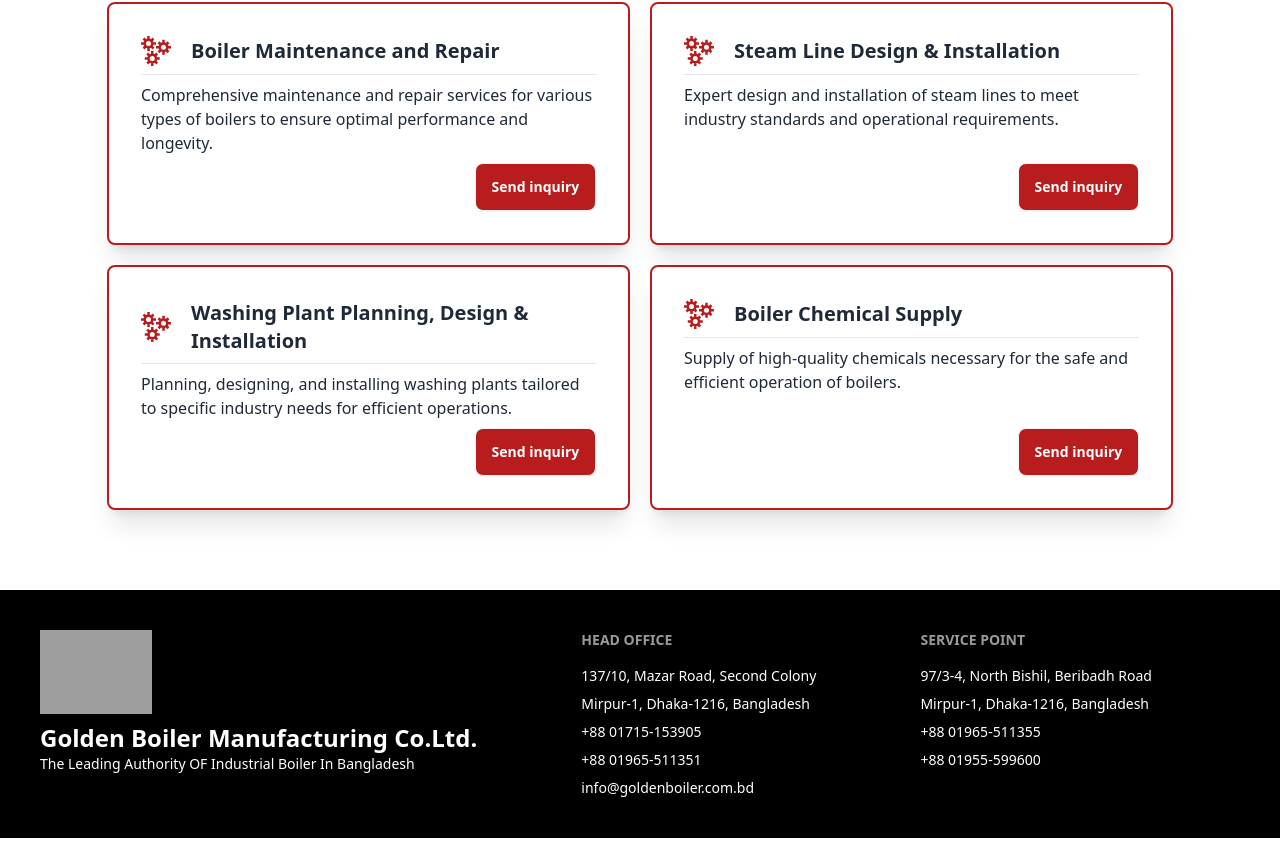
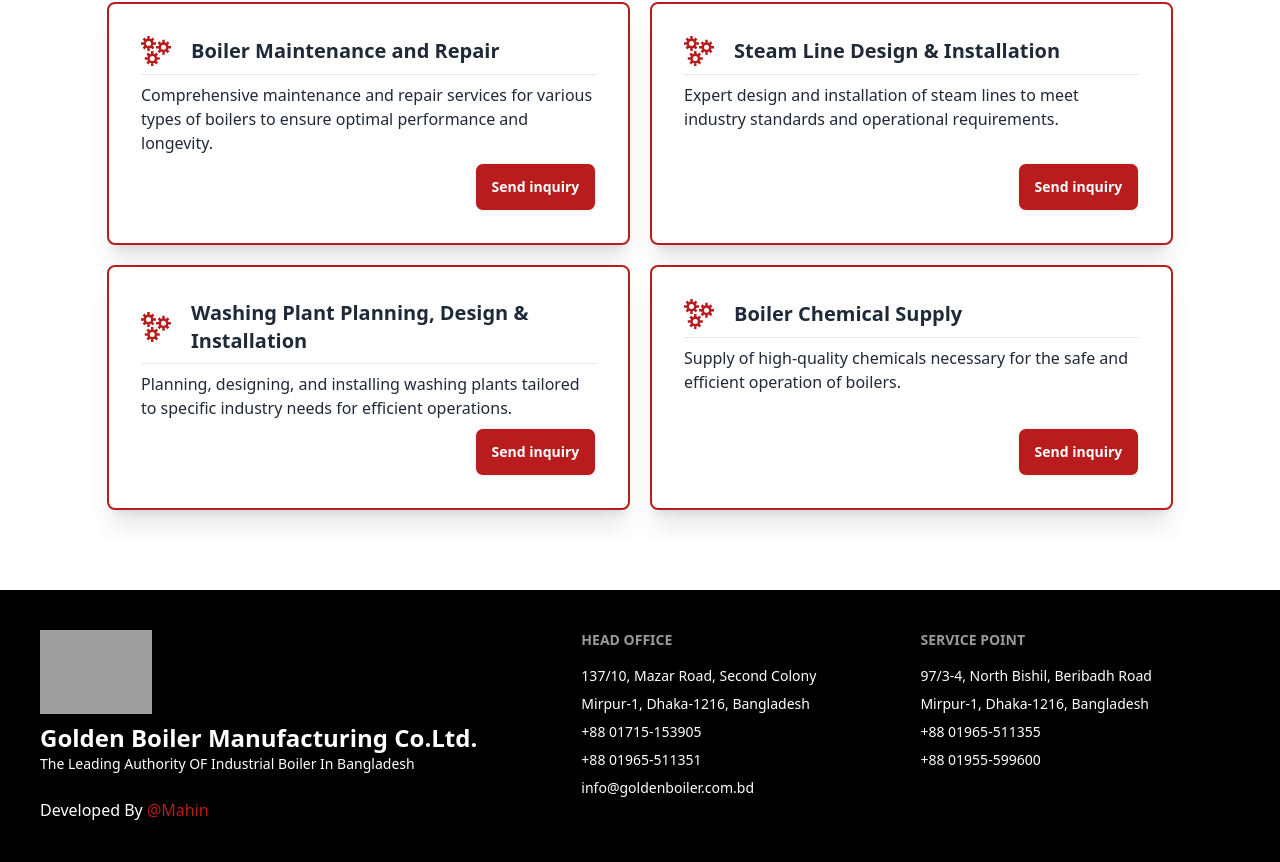
Before and after one commit to diptomahin/goldenboiler, a React (Vite) app: page / in a window 1280 px wide. Shown: the part 3844-4706 px from the top of the page. Before the commit the page ends 4682 px from the top, so only its background shows below. Built offline with nearby package versions, Linux system fonts and the light colour scheme; grey boxes are pictures that could not be loaded.

Commit message:
added error page and dev signature

```diff
--- /dev/null
+++ b/src/Components/ErrorPage.jsx
@@ -0,0 +1,15 @@
+import { Link } from "react-router-dom";
+
+const ErrorPage = () => {
+    return (
+        <div className="bg-white min-h-screen text-center">
+          <div className="pt-20">
+          <h1 className="text-red-700 font-bold text-7xl">404</h1>
+           <p className="text-red-700 font-bold text-7xl">Page not found</p>
+           <Link to={`/`}><button className="btn bg-red-700 text-white font-semibold text-4xl mt-20">Home</button></Link>
+          </div>
+        </div>
+    );
+};
+
+export default ErrorPage;
--- a/src/Components/Shared/Footer.jsx
+++ b/src/Components/Shared/Footer.jsx
@@ -1,9 +1,10 @@
 
 const Footer = () => {
     return (
-        <footer className="footer p-10 bg-black text-white ">
+        <div className=" p-10 bg-black text-white ">
+            <footer className="footer">
                 <aside>
-                <img className="w-28" src="https://i.ibb.co/PWMcZtH/Logo.png"/>
+                    <img className="w-28" src="https://i.ibb.co/PWMcZtH/Logo.png" />
                     <p><span className="text-2xl font-semibold">Golden Boiler Manufacturing Co.Ltd.</span><br />The Leading Authority OF Industrial Boiler In Bangladesh</p>
                 </aside>
                 <nav>
@@ -22,6 +23,8 @@
                     <a className="link link-hover">+88 01955-599600</a>
                 </nav>
             </footer>
+            <p>Developed By <a href="https://www.linkedin.com/in/mahindipto"><span className="text-red-700">@Mahin</span></a></p>
+        </div>
     );
 };
 
--- a/src/Routes/Routes.jsx
+++ b/src/Routes/Routes.jsx
@@ -10,6 +10,7 @@
 import Massage from './../Pages/AboutUs/Massage';
 import Gallery from './../Pages/AboutUs/Gallery';
 import ProductDetails from "../Pages/Product/ProductDetails";
+import ErrorPage from "../Components/ErrorPage";
 
 
 
@@ -17,6 +18,7 @@
   {
     path: "/",
     element: <Root></Root>,
+    errorElement:<ErrorPage></ErrorPage>,
     children: [
       {
         path: "/",
```
Lines whose indentation alone changed are shown as unchanged.
